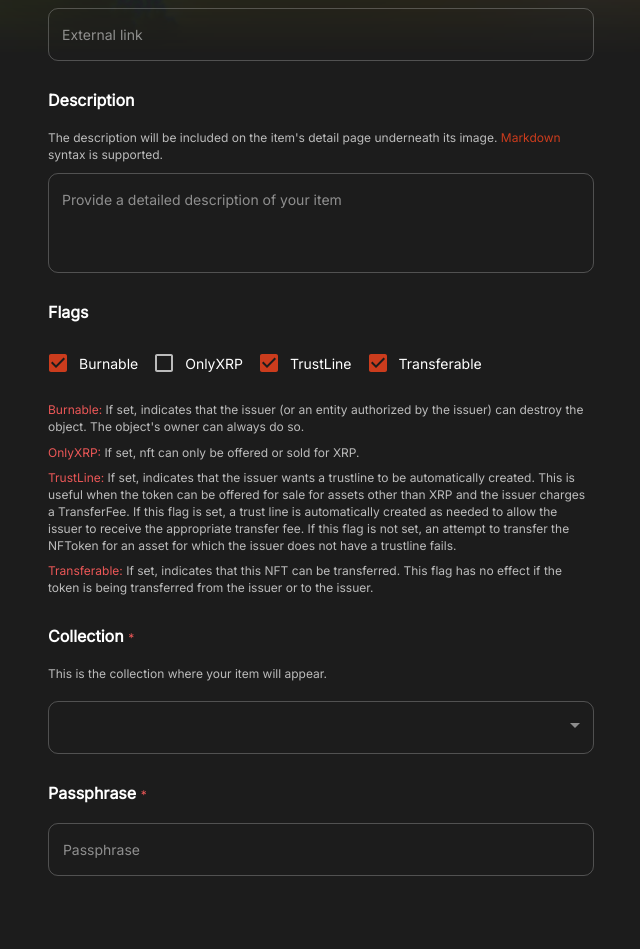
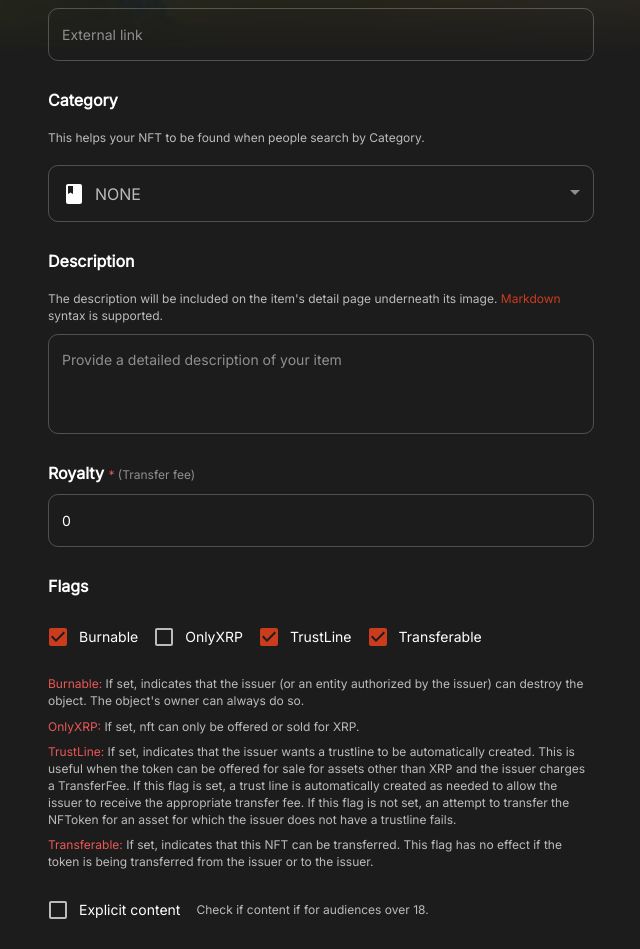
Before and after one commit to xrplto/xrpnft-frontend, a Next.js app: page /create in a window 1280 px wide. Shown: the part 743-1692 px from the top of the page, without its empty margins (319-959 px from the left). Built offline with nearby package versions, Linux system fonts and the light colour scheme.

Commit message:
UI & Logical changes - 2

```diff
--- a/package.json
+++ b/package.json
@@ -70,10 +70,12 @@
     "react-spinners": "^0.13.2",
     "react-lazy-load": "^3.1.14",
     "react-json-pretty": "^2.2.0",
+    "react-slot-machine": "^1.0.0",
     "react-use-websocket": "^3.0.0",
     "react-device-detect": "^2.2.2",
     "react-loader-spinner": "^5.3.4",
     "react-color-extractor": "^1.1.2",
+    "react-slot-machine-gen": "^1.1.1",
     "react-copy-to-clipboard": "^5.1.0",
     "react-responsive-carousel": "^3.2.23",
     "react-lazy-load-image-component": "^1.5.4",
--- a/src/collection/view.js
+++ b/src/collection/view.js
@@ -188,8 +188,8 @@ export default function ViewNFT({collection}) {
             {/* <Button component={Link} href="/collection/create" variant="contained" color="primary">
                 Create a collection
             </Button> */}
-            <Stack sx={{mt:5, minHeight: '50vh'}}>
-            </Stack>
+            {/* <Stack sx={{mt:5, minHeight: '50vh'}}>
+            </Stack> */}
         </>
     );
 }
--- a/src/components/Footer.js
+++ b/src/components/Footer.js
@@ -27,19 +27,10 @@ const FooterWrapper = styled(Box)(
     width: 100%;
     display: flex;
     align-items: center;
+    margin-top: auto;
     margin-bottom: ${theme.spacing(0)};
-`
-);
-
-const HeaderWrapper = styled(Box)(
-    ({ theme }) => `
-    width: 100%;
-    display: flex;
-    align-items: center;
-    height: ${theme.spacing(10)};
-    margin-bottom: ${theme.spacing(0)};
-    border-radius: 0px;
-    border-bottom: 1px solid ${alpha('#CBCCD2', 0.2)};
+    // position: relative;
+    // bottom: 0;
 `
 );
 
@@ -52,7 +43,7 @@ function Footer() {
     const img = darkMode?img_light:img_dark;
     return (
         <FooterWrapper>
-            <Container maxWidth="xl" sx={{ mt: 4, mb: 8 }}>
+            <Container maxWidth="xl" sx={{ mt: 8, mb: 8 }}>
                 <Grid container sx={{ml:5}}>
                     <Grid item xs={12} md={5} lg={5} sx={{ mt: 3 }}>
                         <Link
--- a/src/minting/index.js
+++ b/src/minting/index.js
@@ -27,6 +27,18 @@ import ImageIcon from '@mui/icons-material/Image';
 import InfoIcon from '@mui/icons-material/Info';
 import SendIcon from '@mui/icons-material/Send';
 import CloseIcon from '@mui/icons-material/Close';
+
+import ClassIcon from '@mui/icons-material/Class';
+import ArtTrackIcon from '@mui/icons-material/ArtTrack';
+import CollectionsIcon from '@mui/icons-material/Collections';
+import DnsIcon from '@mui/icons-material/Dns';
+import LibraryMusicIcon from '@mui/icons-material/LibraryMusic';
+import WallpaperIcon from '@mui/icons-material/Wallpaper';
+import SportsBasketballIcon from '@mui/icons-material/SportsBasketball';
+import PaymentsIcon from '@mui/icons-material/Payments';
+import HomeRepairServiceIcon from '@mui/icons-material/HomeRepairService';
+import ViewInArIcon from '@mui/icons-material/ViewInAr';
+import PaletteIcon from '@mui/icons-material/Palette';
 
 // Context
 import { useContext } from 'react';
@@ -91,6 +103,59 @@ const CustomSelect = styled(Select)(({ theme }) => ({
     }
 }));
 
+const CATEGORIES = [
+    {
+        title: 'NONE',
+        value: 'none',
+        icon: (<ClassIcon />)
+    },
+    {
+        title: 'Art',
+        value: 'art',
+        icon: (<PaletteIcon />)
+    },
+    {
+        title: 'Collectables',
+        value: 'collectables',
+        icon: (<CollectionsIcon />)
+    },
+    {
+        title: 'Domain Names',
+        value: 'domain-names',
+        icon: (<DnsIcon />)
+    },
+    {
+        title: 'Music',
+        value: 'music',
+        icon: (<LibraryMusicIcon />)
+    },
+    {
+        title: 'Photography',
+        value: 'photography',
+        icon: (<WallpaperIcon />)
+    },
+    {
+        title: 'Sports',
+        value: 'sports',
+        icon: (<SportsBasketballIcon />)
+    },
+    {
+        title: 'Trading Cards',
+        value: 'trading-cards',
+        icon: (<PaymentsIcon />)
+    },
+    {
+        title: 'Utility',
+        value: 'utility',
+        icon: (<HomeRepairServiceIcon />)
+    },
+    {
+        title: 'Virtual Worlds',
+        value: 'virtual-worlds',
+        icon: (<ViewInArIcon />)
+    },
+];
+
 export default function Minting() {
     const fileRef = useRef();
     const BASE_URL = 'https://api.xrpnft.com/api';
@@ -110,6 +175,9 @@ export default function Minting() {
     const [extLink, setExtLink] = useState('');
     const [description, setDescription] = useState('');
     const [collectionName, setCollectionName] = useState('')
+    const [category, setCategory] = useState('none');
+    const [royalty, setRoyalty] = useState('0');
+    const [explicit, setExplicit] = useState(false);
     const [flag, setFlag] = useState(0x0D); // Burnable, /*Only XRP*/, Trustline, Transferable
     const [passphrase, setPassPhrase] = useState('');
 
@@ -363,6 +431,19 @@ export default function Minting() {
         setFilter('');
     };
 
+    const handleChangeCategory = (event) => {
+        const value = event.target.value;
+        setCategory(value);
+    }
+
+    const handleChangeRoyalty = (e) => {
+        const value = e.target.value;
+        try {
+            const val = value?value.replace(/[^0-9.]/g, ""):'0';
+            setRoyalty(val)
+        } catch (e) {}
+    }
+
     return (
         <>
             <Stack spacing={1} sx={{mt: 4, mb:3}}>
@@ -440,6 +521,33 @@ export default function Minting() {
                     }}
                 />
             </Stack>
+
+            <Stack spacing={2} mb={3}>
+                <Typography variant='p4'>Category</Typography>
+                <Typography variant='p3'>
+                    This helps your NFT to be found when people search by Category.
+                </Typography>
+                <CustomSelect
+                    id='select_category'
+                    value={category}
+                    onChange={handleChangeCategory}
+                    MenuProps={{ disableScrollLock: true }}
+                >
+                    {CATEGORIES.map((cat, idx) => (
+                        <MenuItem
+                            key={idx}
+                            value={cat.value}
+                            sx={{pt:2, pb:2}}
+                        >
+                            <Stack direction='row' spacing={1} alignItems="center">
+                                {cat.icon}
+                                <Typography variant='d4'>{cat.title}</Typography>
+                            </Stack>
+                        </MenuItem>
+                    ))}
+                </CustomSelect>
+            </Stack>
+
             <Stack spacing={2} mb={3}>
                 <Typography variant='p4'>Description</Typography>
                 <Typography variant='p3'>
@@ -468,6 +576,20 @@ export default function Minting() {
             </Stack>
 
             <Stack spacing={2} mb={3}>
+                <Typography variant='p4'>Royalty <Typography variant='s2'>*</Typography><Typography variant='s7'> (Transfer fee)</Typography></Typography>
+
+                <TextField required placeholder='' margin='dense'
+                    onChange={handleChangeRoyalty}
+                    value={royalty}
+                    sx={{
+                        '&.MuiTextField-root': {
+                            marginTop: 1
+                        }
+                    }}
+                />
+            </Stack>
+
+            <Stack spacing={2} mb={3}>
                 <Typography variant='p4'>Flags</Typography>
                 <FormGroup sx={{ flexDirection: 'row' }}>
                     {
@@ -482,7 +604,9 @@ export default function Minting() {
                             />
                         ))
                     }
+
                 </FormGroup>
+
                 <Stack spacing={1} pl={0}>
                     <Typography variant='p3'>
                         <Typography variant='s2'>Burnable:</Typography> If set, indicates that the issuer (or an entity authorized by the issuer) can destroy the object. The object's owner can always do so.
@@ -497,6 +621,19 @@ export default function Minting() {
                         <Typography variant='s2'>Transferable:</Typography> If set, indicates that this NFT can be transferred. This flag has no effect if the token is being transferred from the issuer or to the issuer.
                     </Typography>
                 </Stack>
+
+                <FormGroup sx={{ flexDirection: 'row', alignItems: 'center' }}>
+                    <FormControlLabel
+                        key='check_explicit'
+                        label='Explicit content'
+                        value='explicit'
+                        control={
+                            <Checkbox checked={explicit} onChange={()=>setExplicit(!explicit)} />
+                        }
+                    />
+                    <Typography variant='p3'>Check if content if for audiences over 18.</Typography>
+                </FormGroup>
+
             </Stack>
 
             <Stack spacing={2} mb={3}>
--- a/src/theme/schemes/DarkSpacesTheme.js
+++ b/src/theme/schemes/DarkSpacesTheme.js
@@ -1177,6 +1177,7 @@ export const DarkSpacesTheme = createTheme({
           s4: 'span',
           s5: 'span',
           s6: 'span',
+          s7: 'span',
           p1: 'p',
           p2: 'p',
           p3: 'p',
@@ -1291,6 +1292,11 @@ export const DarkSpacesTheme = createTheme({
       fontSize: 14,
       color: colors.alpha.black[100]
     },
+    s7: {
+      fontWeight: 400,
+      fontSize: 12,
+      color: colors.alpha.black[50]
+    },
     h1: {
       fontWeight: 700,
       fontSize: 35
--- a/src/theme/schemes/PureLightTheme.js
+++ b/src/theme/schemes/PureLightTheme.js
@@ -1168,6 +1168,8 @@ export const PureLightTheme = createTheme({
           s3: 'span',
           s4: 'span',
           s5: 'span',
+          s6: 'span',
+          s7: 'span',
           p1: 'p',
           p2: 'p',
           p3: 'p',
@@ -1277,6 +1279,16 @@ export const PureLightTheme = createTheme({
       fontSize: 16,
       color: colors.alpha.black[100]
     },
+    s6: {
+      fontWeight: 500,
+      fontSize: 14,
+      color: colors.alpha.black[100]
+    },
+    s7: {
+      fontWeight: 400,
+      fontSize: 12,
+      color: colors.alpha.black[50]
+    },
     h1: {
       fontWeight: 700,
       fontSize: 35
```
Also changed, not shown: src/collection/spin.js (+19 -7 lines), 1 other file (tests, documents, lock files or other folders).
